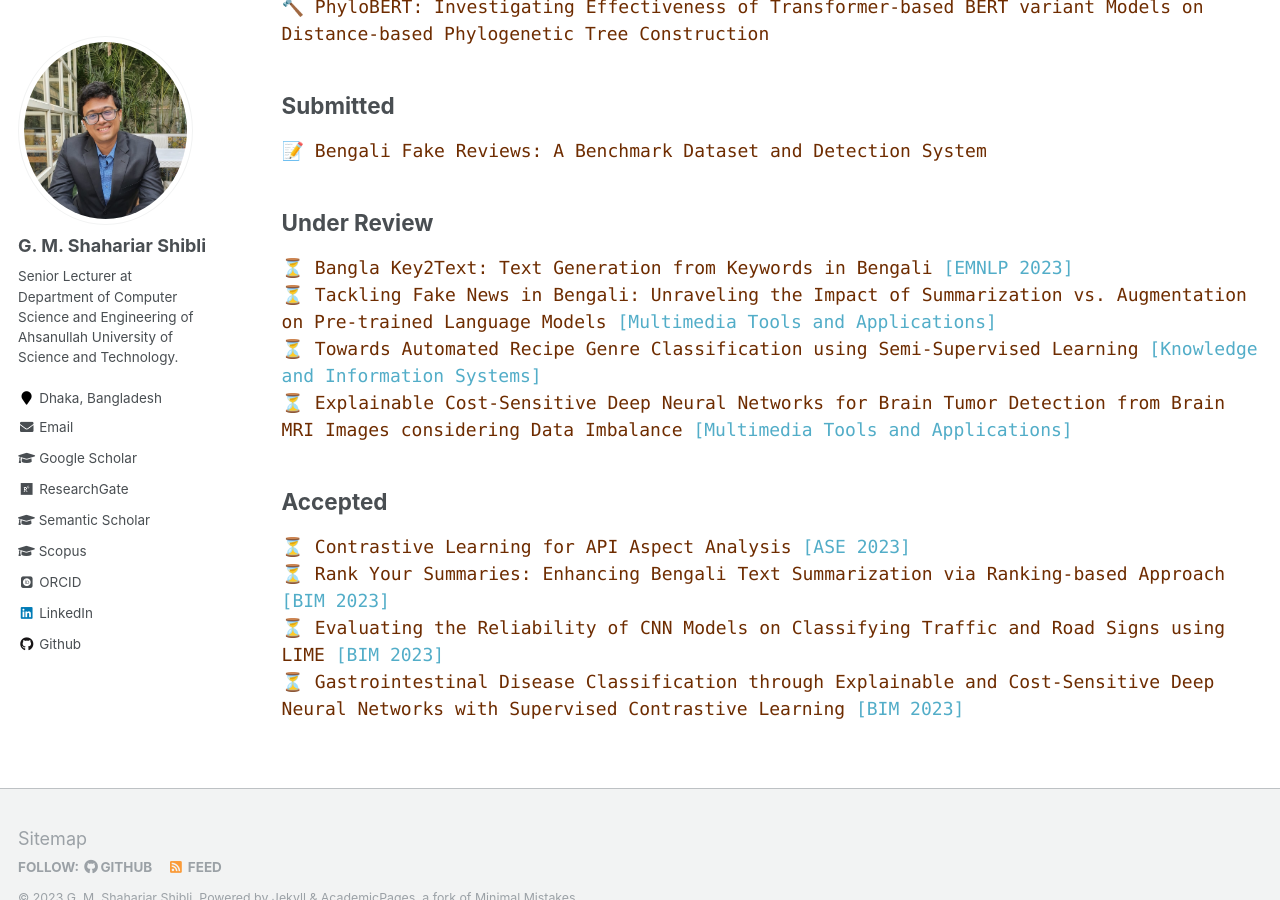
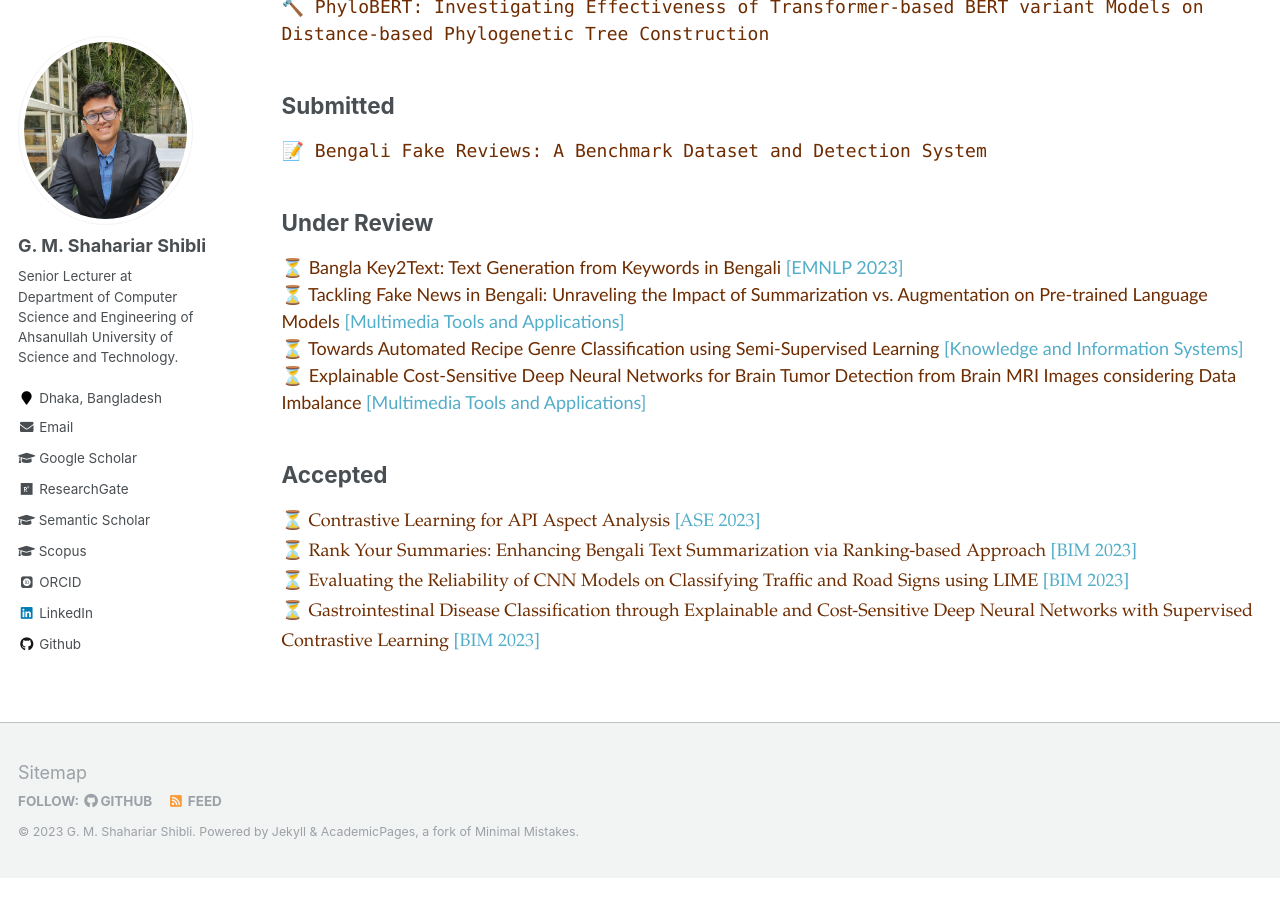
Before and after one commit to shahariar-shibli/shahariar-shibli.github.io, a Jekyll site: the page built from _pages/research.md, in a window 1280 px wide and 900 px high, scrolled down 612 px. Built offline with Jekyll 4.4.1, drawn with Linux system fonts in a browser that asks for light colours; some web fonts are replaced; after the commit the page ends 1490 px from its top, so only the background shows below that.

Commit message:
Update research.md

```diff
--- a/_pages/research.md
+++ b/_pages/research.md
@@ -17,7 +17,7 @@ author_profile: true
 
 
 ## Ongoing Works
-<span style="font-family:Lucida Console;">
+<span style="font-family:Consolas;">
 🔨 <span style="color:#6E2C00">Explainable AI for Medical Imaging: A Deep Learning Approach towards Classification of Cervical Cancer</span><br/>
 🔨 <span style="color:#6E2C00">Skin Cancer detection using Explainable AI and Deep Learning</span><br/>
 🔨 <span style="color:#6E2C00">An Explainable AI based Oral Squamous Cell Carcinoma Detection System from Histopathological Images using Deep Learning</span><br/>
@@ -25,12 +25,12 @@ author_profile: true
 </span>
 
 ## Submitted
-<span style="font-family:Lucida Console;">
+<span style="font-family:Consolas;">
 📝 <span style="color:#6E2C00">Bengali Fake Reviews: A Benchmark Dataset and Detection System</span>
 </span>
 
 ## Under Review
-<span style="font-family:Lucida Console;">
+<span style="font-family:Trebuchet MS;">
 ⏳ <span style="color:#6E2C00">Bangla Key2Text: Text Generation from Keywords in Bengali</span> [[EMNLP 2023]](https://2023.emnlp.org/)<br/>
 ⏳ <span style="color:#6E2C00">Tackling Fake News in Bengali: Unraveling the Impact of Summarization vs. Augmentation on Pre-trained Language Models</span> [[Multimedia Tools and Applications]](https://www.springer.com/journal/11042)<br/>
 ⏳ <span style="color:#6E2C00">Towards Automated Recipe Genre Classification using Semi-Supervised Learning</span> [[Knowledge and Information Systems]](https://www.springer.com/journal/10115)<br/>
@@ -38,7 +38,7 @@ author_profile: true
 </span>
 
 ## Accepted
-<span style="font-family:Lucida Console;">
+<span style="font-family:Book Antiqua;">
 ⏳ <span style="color:#6E2C00">Contrastive Learning for API Aspect Analysis</span> [[ASE 2023]](https://conf.researchr.org/track/ase-2023/ase-2023-papers)<br/>
 ⏳ <span style="color:#6E2C00">Rank Your Summaries: Enhancing Bengali Text Summarization via Ranking-based Approach</span> [[BIM 2023]](https://confbim.com/)<br/>
 ⏳ <span style="color:#6E2C00">Evaluating the Reliability of CNN Models on Classifying Traffic and Road Signs using LIME</span> [[BIM 2023]](https://confbim.com/)<br/>
```
